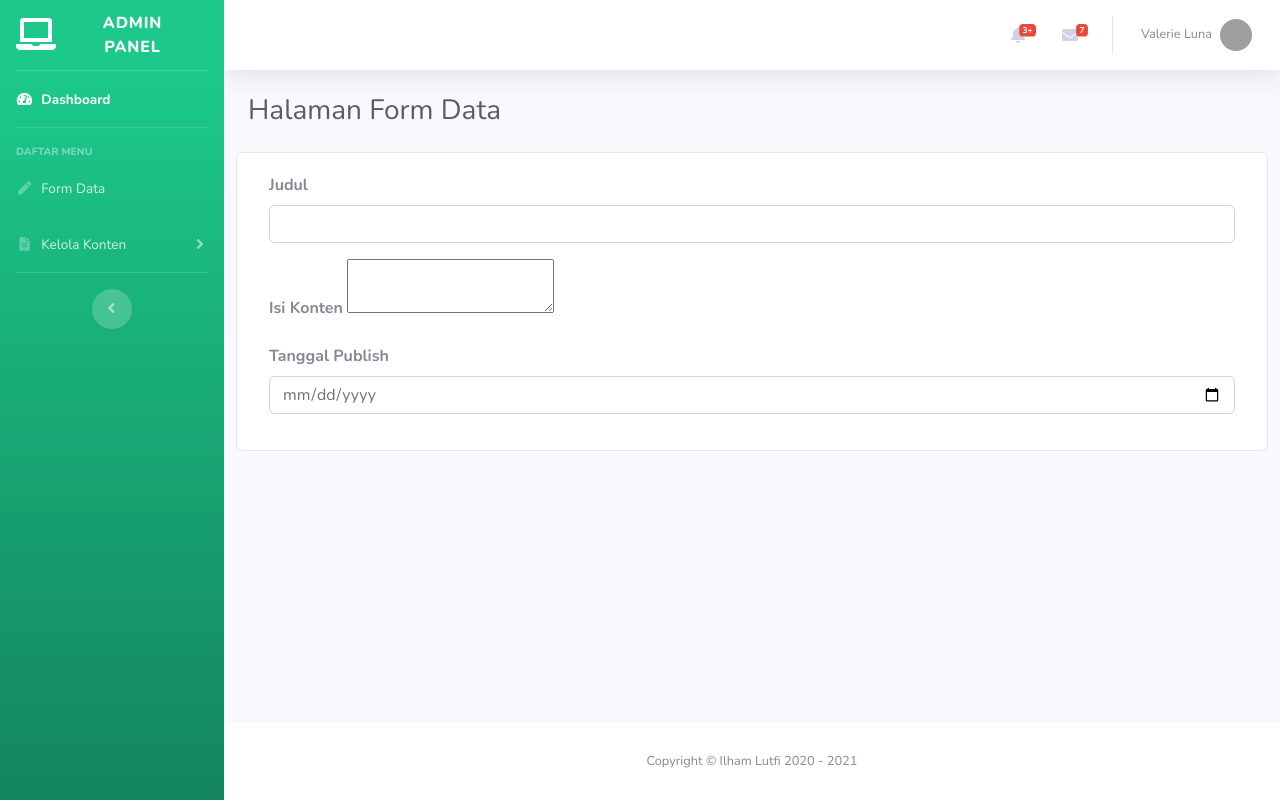
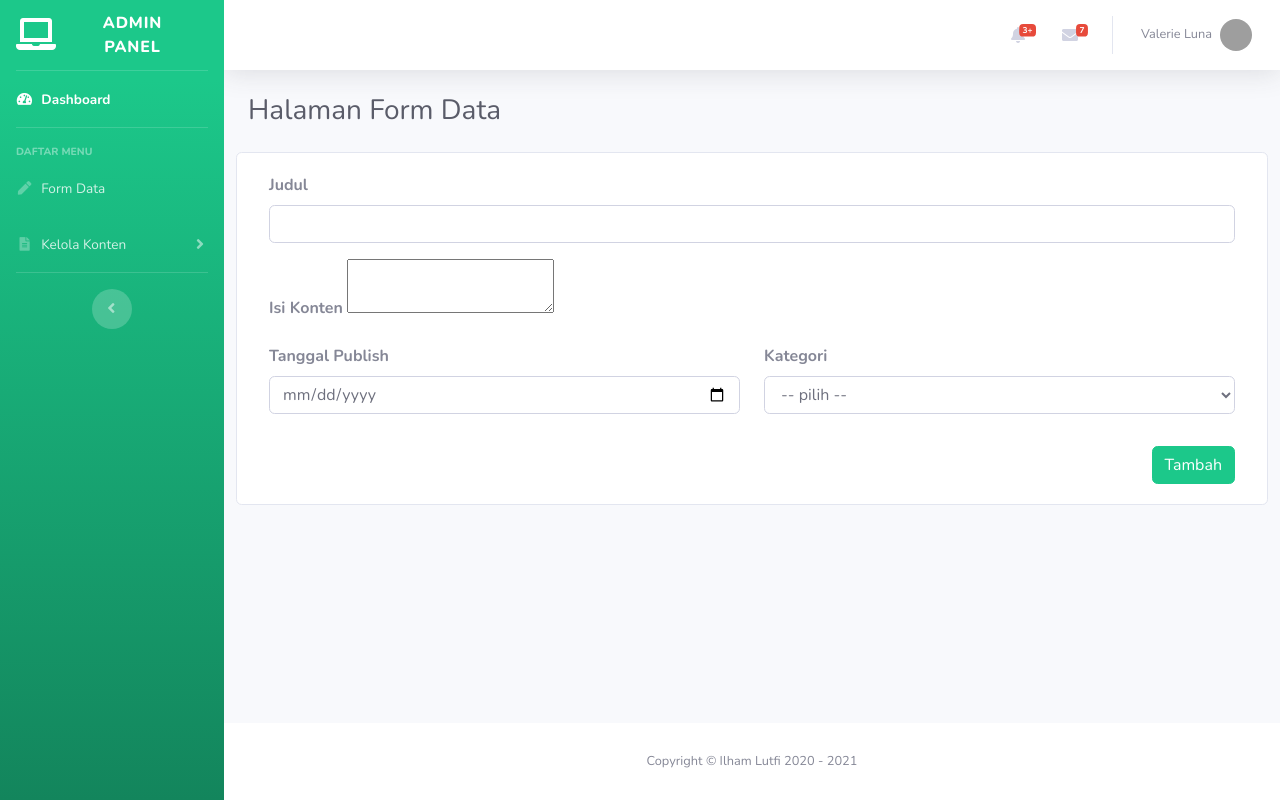
Before and after one commit to ilhamlutfi/latihan, a PHP site: page /form-data.php in a window 1280 px wide. Run offline with PHP 8.4, Linux system fonts and the light colour scheme; some libraries are stand-ins or nearby versions; grey boxes are pictures that could not be loaded.

Commit message:
quarter 1804

```diff
--- a/admin/config/database.php
+++ b/admin/config/database.php
@@ -2,8 +2,8 @@
 
 // Konfigurasi Database
 $host       = 'localhost';
-$username   = 'root';
-$password   = '';
+$username   = 'admin';
+$password   = 'Database20!';
 $dbname     = 'latihan1';
 
 $db = mysqli_connect($host, $username, $password, $dbname);
--- a/admin/form-data.php
+++ b/admin/form-data.php
@@ -1,8 +1,24 @@
 <?php
 
-$title = 'Halaman Form Data';
+$title = 'Halaman Form Data'; // judul halaman
 
-include 'layout/header.php';
+include 'layout/header.php'; // memanggil file header.php di dlm folder layout
+
+// jika tombol tambah di tekan, jalankan perintah dibawah ini
+if (isset($_POST['tambah'])) {
+    if (create_data($_POST) > 0) {
+        echo "<script>
+                alert('Data Konten Berhasil Ditambahkan');
+                document.location.href = 'form-data.php';
+              </script>";
+    } else {
+        echo "<script>
+                alert('Data Konten Gagal Ditambahkan');
+                document.location.href = 'form-data.php';
+              </script>";
+    }
+}
+
 
 ?>
 
@@ -20,18 +36,31 @@ include 'layout/header.php';
                 <form action="" method="POST">
                     <div class="form-group">
                         <label for="judul"><b>Judul</b></label>
-                        <input type="text" name="judul" id="judul" class="form-control">
+                        <input type="text" name="judul" id="judul" class="form-control" required>
                     </div>
 
                     <div class="form-group">
                         <label for="editor1"><b>Isi Konten</b></label>
-                        <textarea name="isi_konten" id="editor1"></textarea>
+                        <textarea name="isi_konten" id="editor1" required></textarea>
                     </div>
 
-                    <div class="form-group">
-                        <label for="tanggal"><b>Tanggal Publish</b></label>
-                        <input type="date" name="tanggal" id="tanggal" class="form-control">
+                    <div class="row">
+                        <div class="form-group col-md-6">
+                            <label for="tanggal"><b>Tanggal Publish</b></label>
+                            <input type="date" name="tanggal" id="tanggal" class="form-control" required>
+                        </div>
+
+                        <div class="form-group col-md-6">
+                            <label for="kategori"><b>Kategori</b></label>
+                            <select name="kategori" id="kategori" class="form-control" required>
+                                <option value="">-- pilih --</option>
+                                <option value="Makanan">Makanan</option>
+                                <option value="Olahraga">Olahraga</option>
+                                <option value="Pendidikan">Pendidikan</option>
+                            </select>
+                        </div>
                     </div>
+                    <button name="tambah" type="submit" class="btn btn-success float-right mt-3">Tambah</button>
                 </form>
             </div>
         </div>
```
Also changed, not shown: db/latihan1.sql (added, +62 -0 lines), 1 other file.
